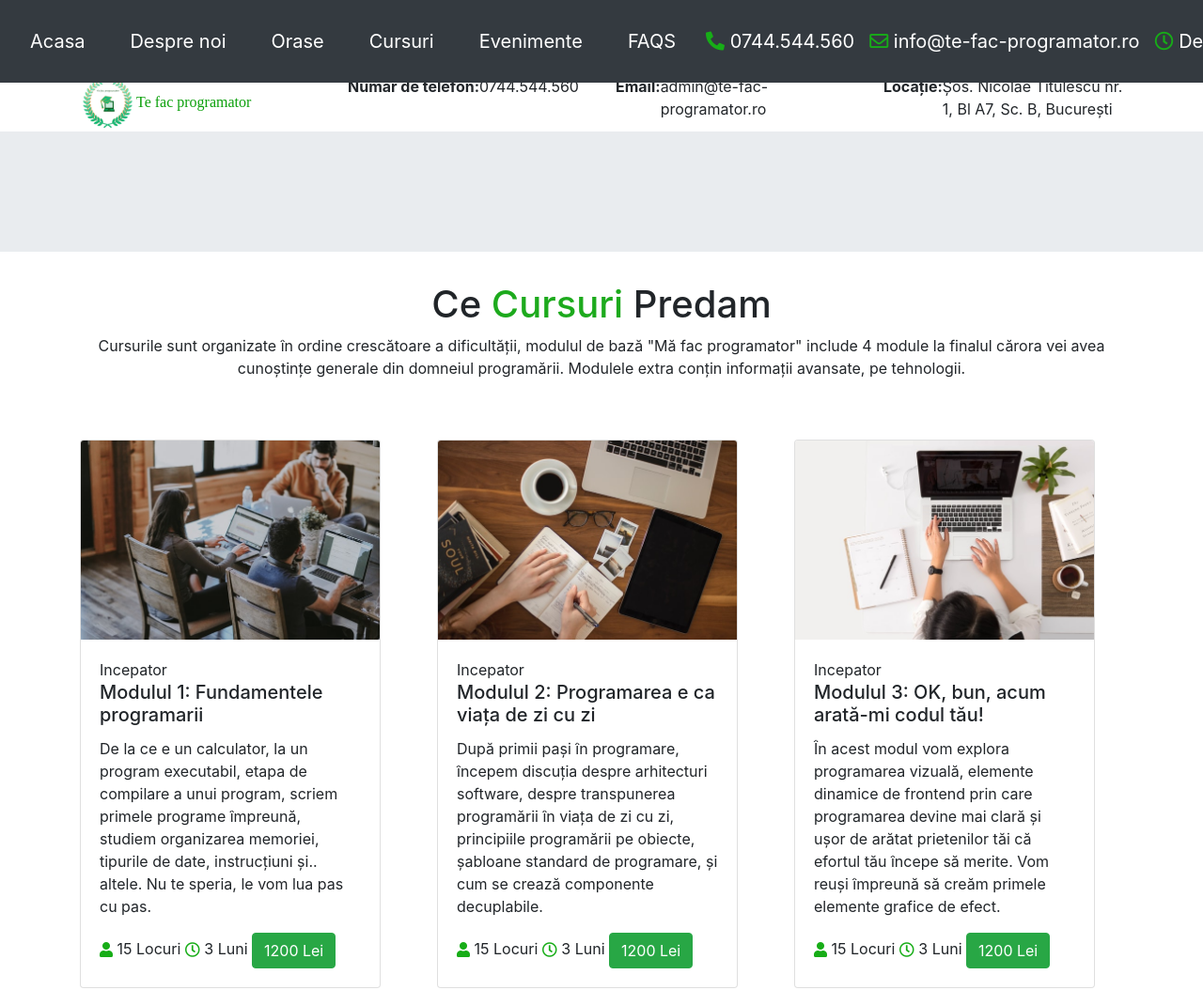
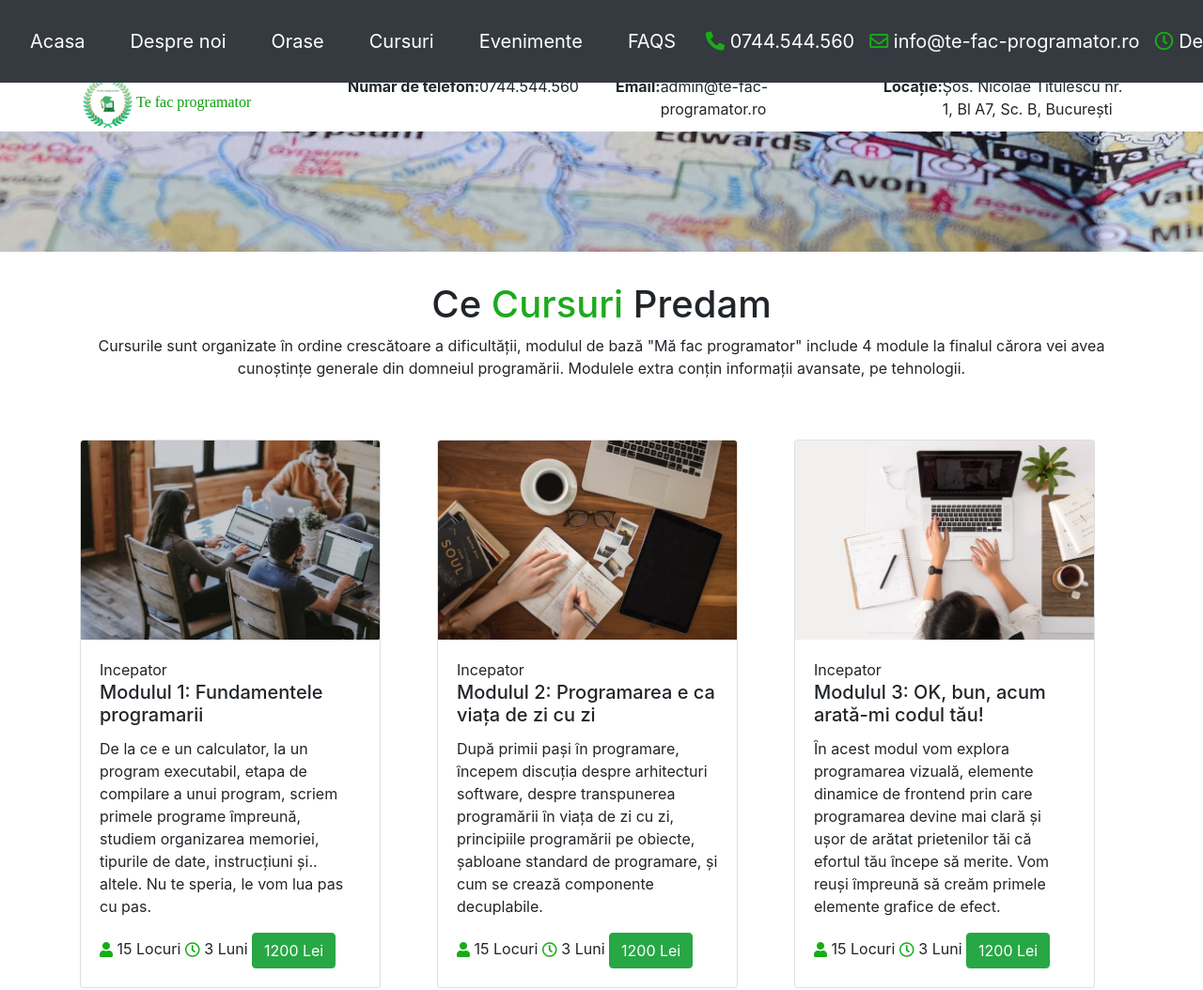
Before and after one commit to radduC/TFP, a plain HTML site: page index.html in a window 1280 px wide. Shown: the top 1054 px of the page at 94% size. Drawn offline with nearby package versions, Linux system fonts and the light colour scheme.

Commit message:
added the correct path to jumbotron background image

```diff
--- a/css/ex5.css
+++ b/css/ex5.css
@@ -63,8 +63,7 @@
 }
 
 .jumbotron {
-	background-image: url(./routes.jpg);
-	background-position: center;
+	background: url(../img/routes.jpg) center;
 }
 
 .title {
@@ -85,6 +84,11 @@ hr {
 	list-style: none;
 }
 
+/* .footer li a::before {
+	content: "»";
+	content: "\003e";
+} */
+
 .footer ul a {
 	color: white;
 }
@@ -95,4 +99,5 @@ hr {
 
 .footer ul a:hover {
 	color: rgb(12, 160, 12);
+	text-decoration: none;
 }
```
